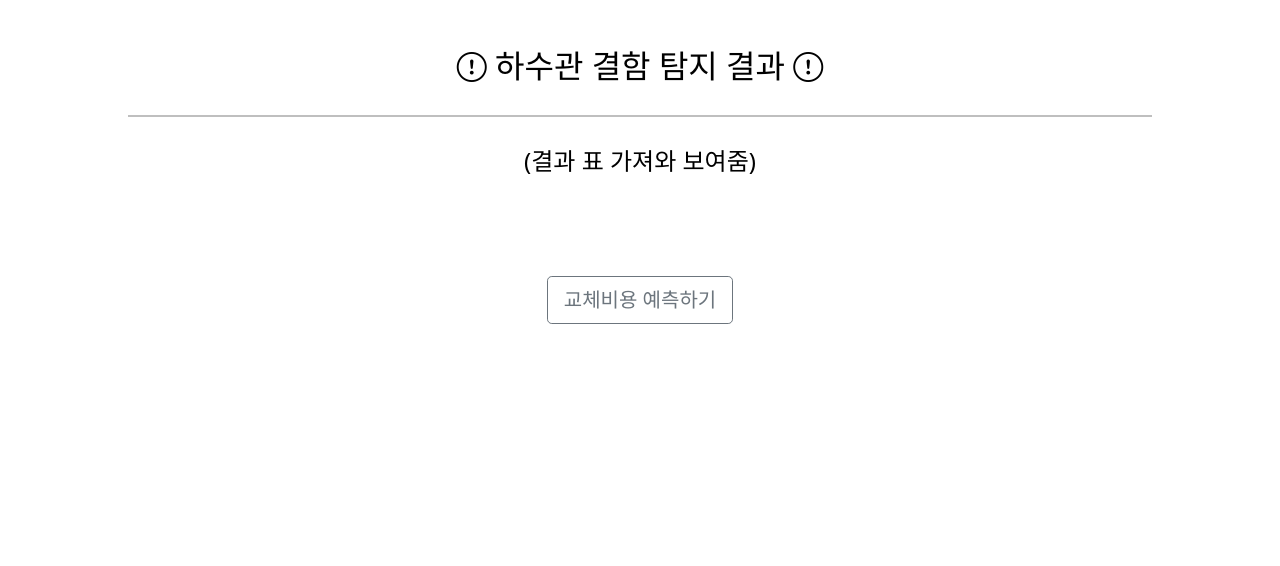
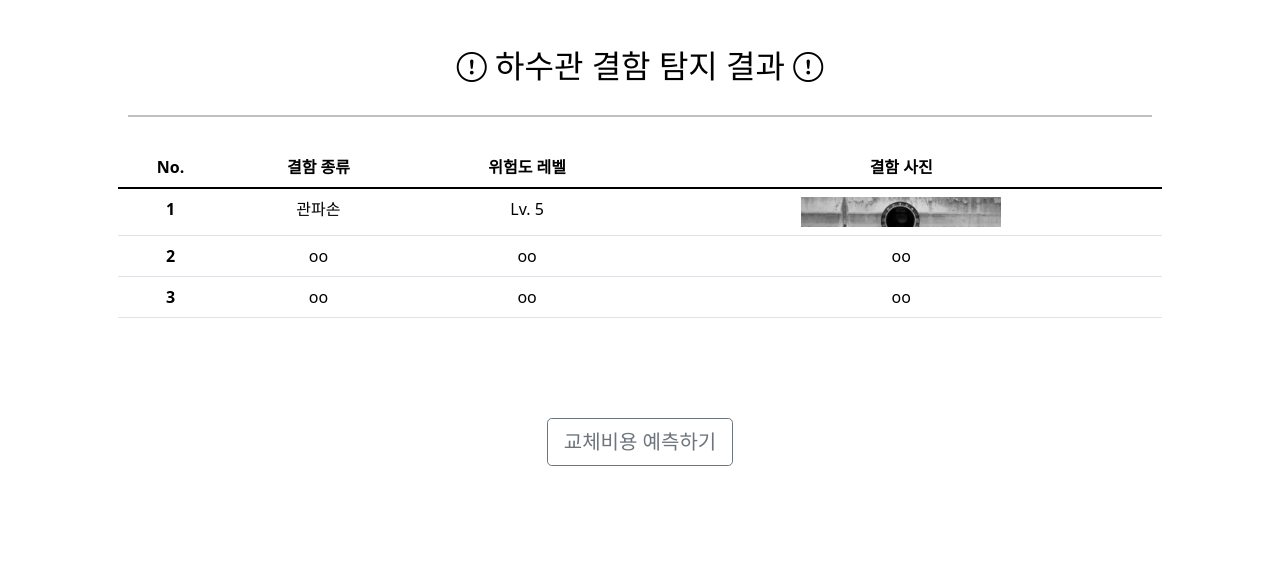
Before and after one commit to chanpago/capstone, a Django app: page /detectResult/ in a window 1280 px wide. Shown: the part 253-819 px from the top of the page. Before the commit the page ends 577 px from the top, so only its background shows below. Run offline with Django 4.2, Linux system fonts and the light colour scheme; some libraries are stand-ins or nearby versions.

Commit message:
결과 표 추가

```diff
--- a/capstone01/capstones/templates/capstones/detectResult.html
+++ b/capstone01/capstones/templates/capstones/detectResult.html
@@ -22,10 +22,44 @@
             <div class="detect_pg">
                 <h2><i class="bi bi-exclamation-circle"></i> 하수관 결함 탐지 결과 <i class="bi bi-exclamation-circle"></i></h2>
 
-
                 <hr>
 
-                <h4>(결과 표 가져와 보여줌)</h4>
+                <div class="container px-4 px-lg-5">
+                    <!-- 결과표 -->
+                    <table class="table">
+                        <!-- 표 제목부분 -->
+                        <thead>
+                          <tr>
+                            <th scope="col">No.</th>
+                            <th scope="col">결함 종류</th>
+                            <th scope="col">위험도 레벨</th>
+                            <th scope="col">결함 사진</th>
+                          </tr>
+                        </thead>
+                        <!-- 표 내용 부분 -->
+                        <tbody>
+                          <tr>
+                            <th scope="row">1</th>
+                            <td>관파손</td>
+                            <td>Lv. 5</td>
+                            <td><img src="/static/images/background2.png" width=200></td>
+                          </tr>
+                          <tr>
+                            <th scope="row">2</th>
+                            <td>oo</td>
+                            <td>oo</td>
+                            <td>oo</td>
+                          </tr>
+                          <tr>
+                            <th scope="row">3</th>
+                            <td>oo</td>
+                            <td>oo</td>
+                            <td>oo</td>
+                          </tr>
+                        </tbody>
+                      </table>
+                </div>
+
 
 
                 <div class="predict_cost_btn">
```
